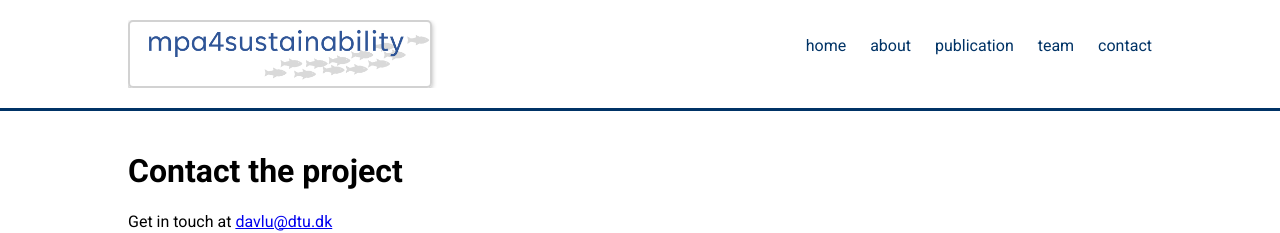
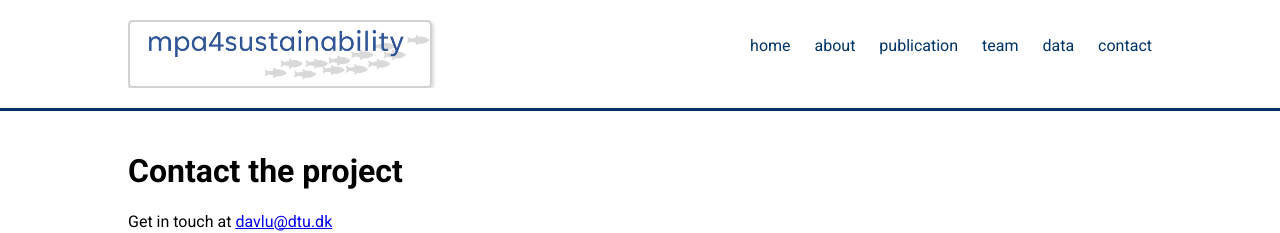
Before and after one commit to dlusseau/mpa4sustainability.github.io, a Jekyll site: the page built from contact.md, in a window 1280 px wide. Shown: the top 233 px of the page. Built offline with Jekyll 4.4.1, drawn with Linux system fonts in a browser that asks for light colours.

Commit message:
Update page.html

```diff
--- a/_layouts/page.html
+++ b/_layouts/page.html
@@ -18,6 +18,7 @@
                     <li><a href="{{ '/about' | relative_url }}">about</a></li>
                     <li><a href="{{ '/publication' | relative_url }}">publication</a></li>
                     <li><a href="{{ '/team' | relative_url }}">team</a></li>
+                    <li><a href="{{ '/public_data' | relative_url }}">data</a></li>
                     <li><a href="{{ '/contact' | relative_url }}">contact</a></li>
                 </ul>
             </nav>
```
